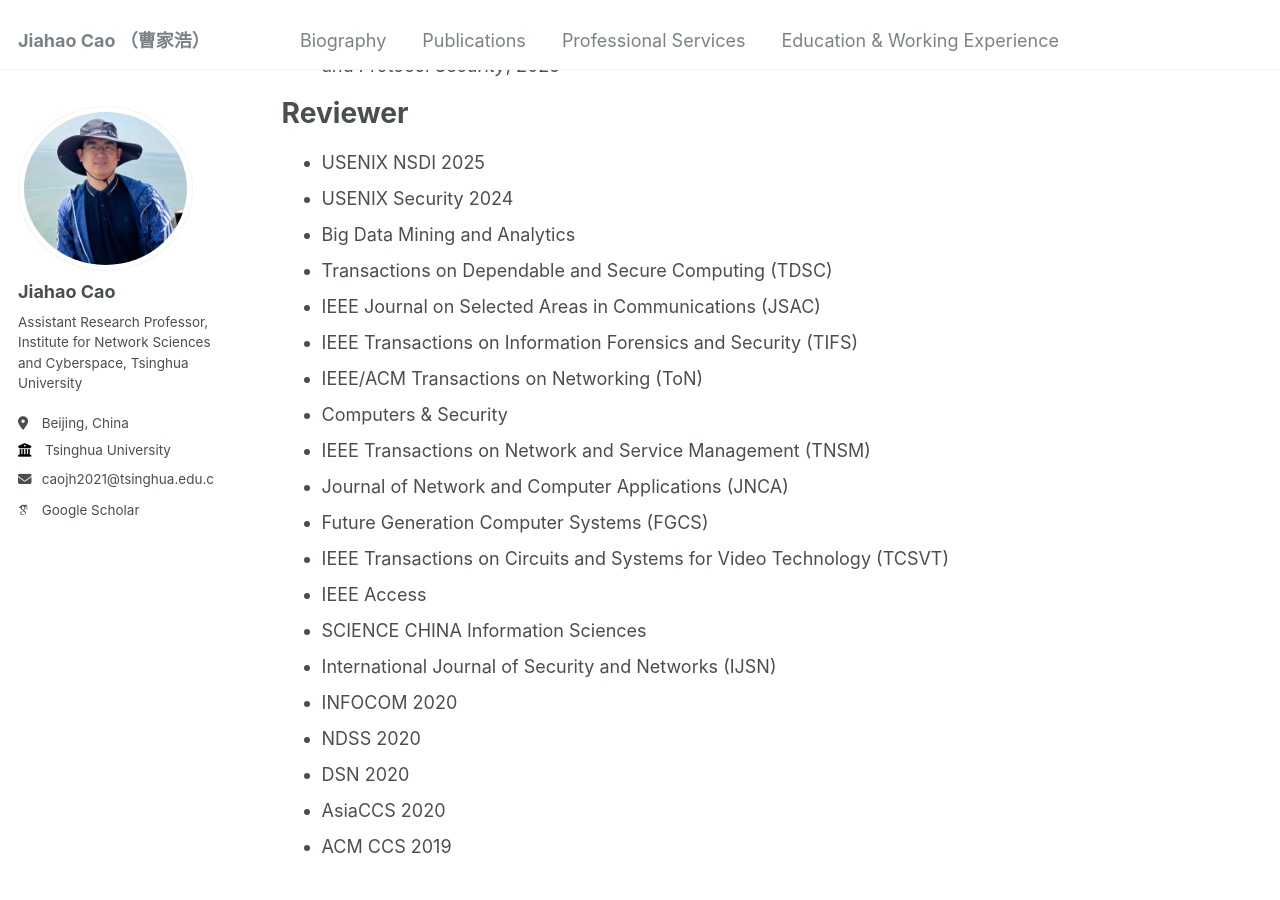
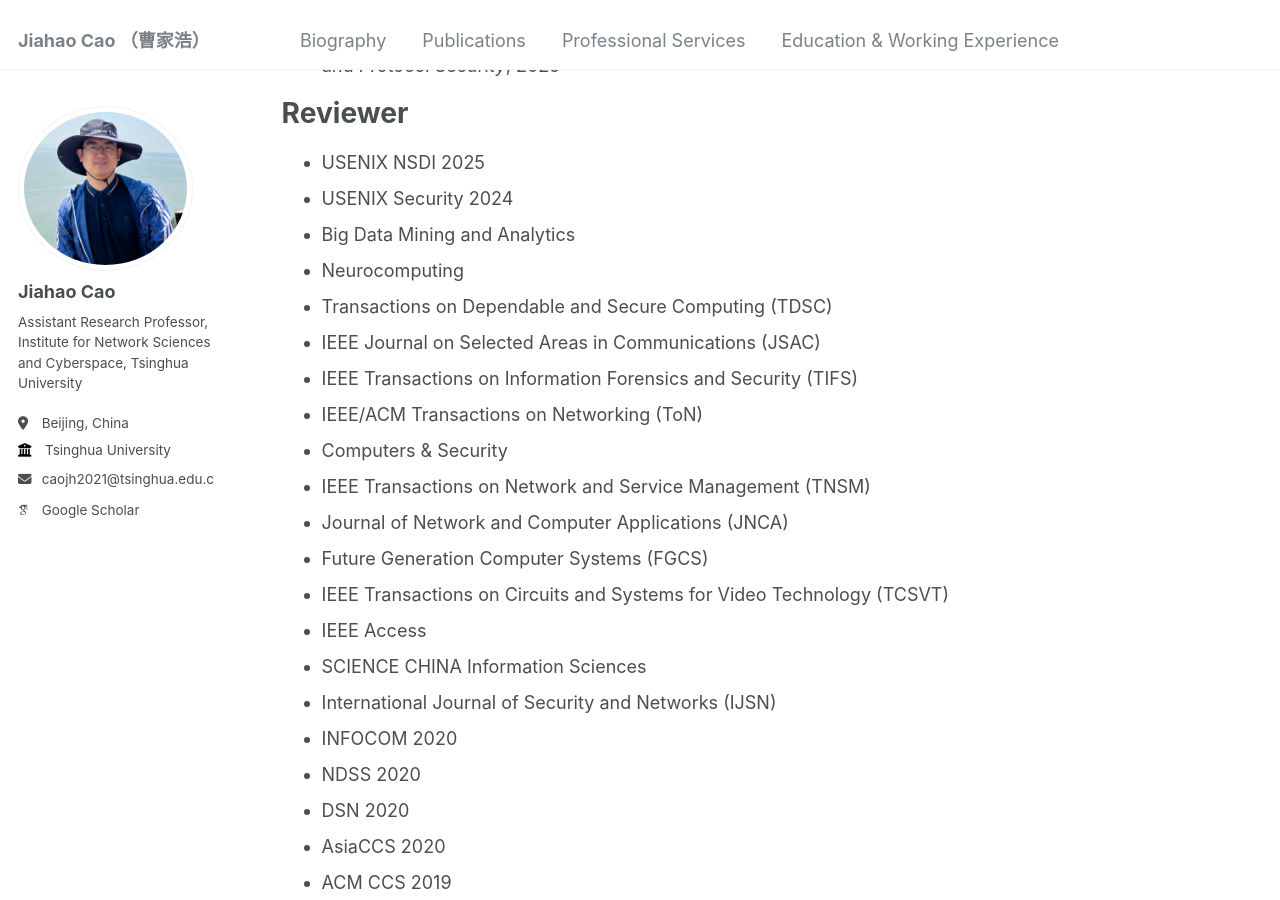
Before and after one commit to caojh15/caojh15.github.io, a Jekyll site: the page built from _pages/services.md, in a window 1280 px wide and 900 px high, scrolled down 797 px. Built offline with Jekyll 4.4.1, drawn with Linux system fonts in a browser that asks for light colours; some web fonts are replaced.

Commit message:
Update services.md

```diff
--- a/_pages/services.md
+++ b/_pages/services.md
@@ -30,6 +30,7 @@ author_profile: true
 * USENIX NSDI 2025
 * USENIX Security 2024
 * Big Data Mining and Analytics
+* Neurocomputing
 * Transactions on Dependable and Secure Computing (TDSC)
 * IEEE Journal on Selected Areas in Communications (JSAC)
 * IEEE Transactions on Information Forensics and Security (TIFS)
```
